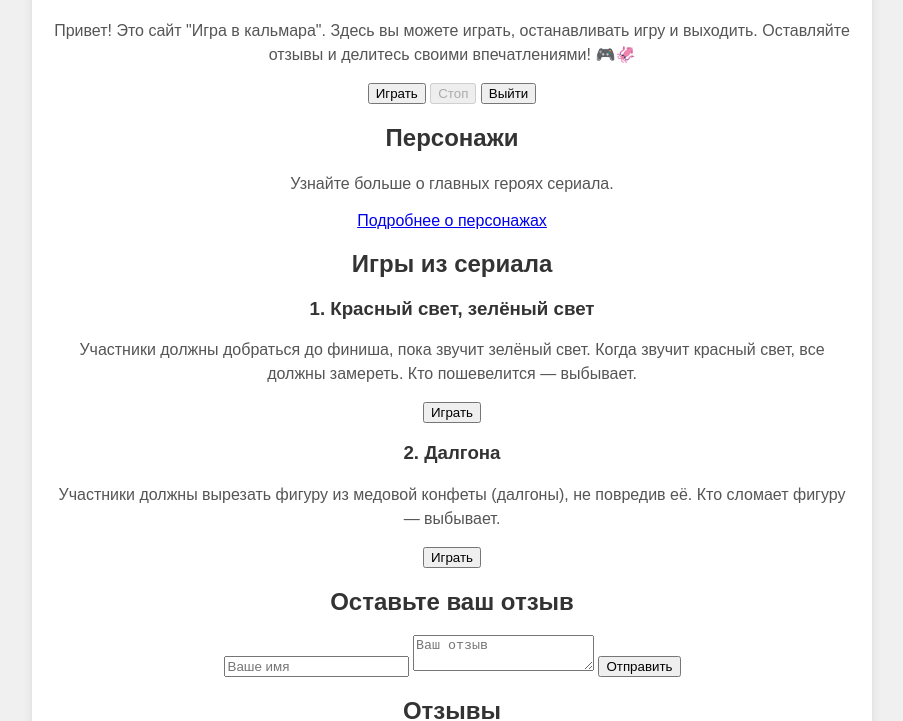
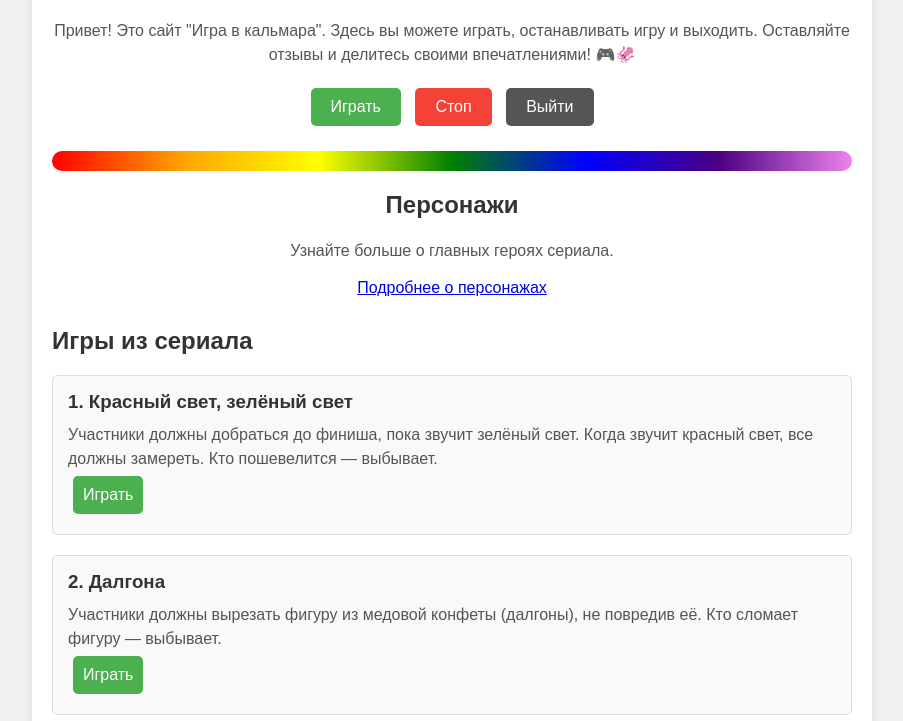
Before and after one commit to ineedchange58/play-the-game1, a plain HTML site: page index.html in a window 1280 px wide. Shown: the part 101-822 px from the top of the page, without its empty margins (188-1091 px from the left). Drawn offline with Linux system fonts and the light colour scheme.

Commit message:
Update styles.css

```diff
--- a/styles.css
+++ b/styles.css
@@ -27,6 +27,54 @@
 p {
     color: #555;
     line-height: 1.5;
+}
+
+button {
+    padding: 10px 20px;
+    margin: 5px;
+    font-size: 16px;
+    border: none;
+    border-radius: 5px;
+    cursor: pointer;
+    transition: background-color 0.3s ease;
+}
+
+#playButton {
+    background-color: #4CAF50;
+    color: white;
+}
+
+#stopButton {
+    background-color: #f44336;
+    color: white;
+}
+
+#exitButton {
+    background-color: #555;
+    color: white;
+}
+
+button:disabled {
+    background-color: #ccc;
+    cursor: not-allowed;
+}
+
+/* Радуга */
+.rainbow {
+    width: 100%;
+    height: 20px;
+    background: linear-gradient(
+        90deg,
+        red,
+        orange,
+        yellow,
+        green,
+        blue,
+        indigo,
+        violet
+    );
+    border-radius: 10px;
+    margin: 20px 0;
 }
 
 /* Стили для изображений персонажей */
@@ -87,3 +135,106 @@
 .back-button:hover {
     background-color: #444;
 }
+
+/* Раздел с играми */
+.games-section {
+    margin-top: 30px;
+    text-align: left;
+}
+
+.game-list {
+    display: flex;
+    flex-direction: column;
+    gap: 20px;
+}
+
+.game-item {
+    background-color: #f9f9f9;
+    padding: 15px;
+    border: 1px solid #ddd;
+    border-radius: 5px;
+}
+
+.game-item h3 {
+    margin: 0;
+    color: #333;
+}
+
+.game-item p {
+    margin: 10px 0 0;
+    color: #555;
+}
+
+.play-game-button {
+    background-color: #4CAF50;
+    color: white;
+    border: none;
+    padding: 10px;
+    border-radius: 5px;
+    cursor: pointer;
+}
+
+.play-game-button:hover {
+    background-color: #45a049;
+}
+
+/* Раздел для отзывов */
+.feedback-section {
+    margin-top: 30px;
+    text-align: left;
+}
+
+#feedbackForm {
+    display: flex;
+    flex-direction: column;
+    gap: 10px;
+    margin-bottom: 20px;
+}
+
+#feedbackForm input,
+#feedbackForm textarea {
+    padding: 10px;
+    border: 1px solid #ccc;
+    border-radius: 5px;
+    font-size: 16px;
+}
+
+#feedbackForm textarea {
+    resize: vertical;
+    min-height: 100px;
+}
+
+#feedbackForm button {
+    background-color: #4CAF50;
+    color: white;
+    border: none;
+    padding: 10px;
+    border-radius: 5px;
+    cursor: pointer;
+}
+
+#feedbackForm button:hover {
+    background-color: #45a049;
+}
+
+#feedbackList {
+    margin-top: 20px;
+}
+
+.feedback-item {
+    background-color: #f9f9f9;
+    padding: 15px;
+    border: 1px solid #ddd;
+    border-radius: 5px;
+    margin-bottom: 10px;
+}
+
+.feedback-item h3 {
+    margin: 0;
+    color: #333;
+}
+
+.feedback-item p {
+    margin: 10px 0 0;
+    color: #555;
+}
```
